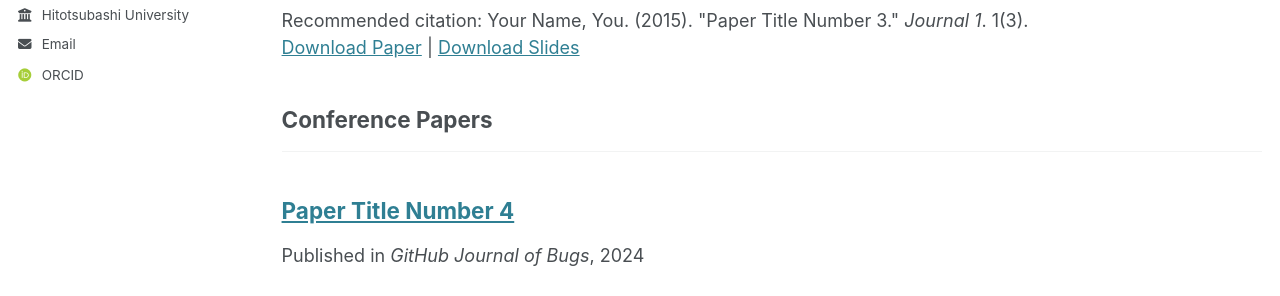
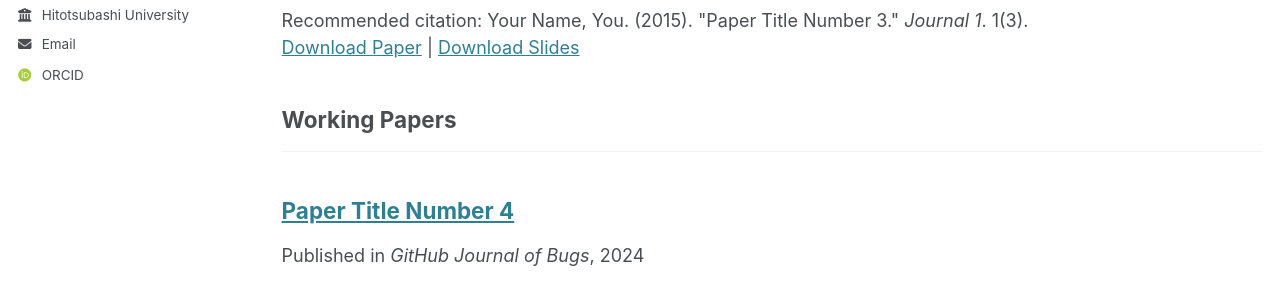
Before and after one commit to Mingyao-Wang/aboutme, a Jekyll site: the page built from _pages/publications.html, in a window 1280 px wide and 1181 px high. Shown: the part 409-705 px from the top of the window. Built offline with Jekyll 4.4.1, drawn with Linux system fonts in a browser that asks for light colours; some web fonts are replaced; a file with an impossible date is left out.

Commit message:
Update _config.yml

```diff
--- a/_config.yml
+++ b/_config.yml
@@ -77,12 +77,12 @@ author:
 
 # Publication Category - The following the list of publication categories and their headings
 publication_category:
-  books:
-    title: 'Books'
+  #books:
+  #  title: 'Books'
   manuscripts:
     title: 'Journal Articles'
   conferences:
-    title: 'Conference Papers'
+    title: 'Working Papers'
 
 # Site Settings
 teaser                   :  # filename of teaser fallback teaser image placed in /images/, .e.g. "500x300.png"
```
